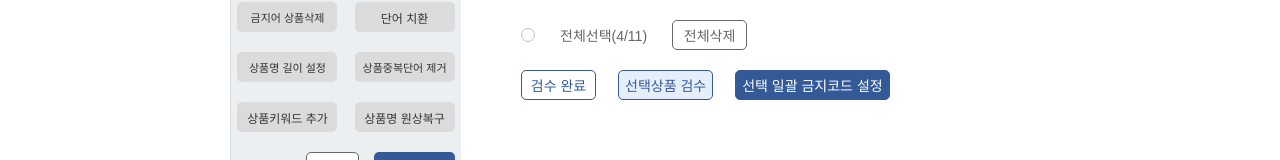
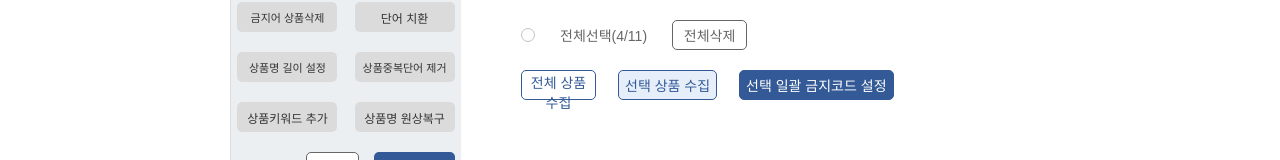
Before and after one commit to eejoy1212/selian-front, a React (Create React App) app: page /gift-check in a window 1280 px wide. Shown: the part 787-947 px from the top of the page. Built offline with nearby package versions, Linux system fonts and the light colour scheme; a web font is replaced by a local one.

Commit message:
fix : 상품수집 button cursor pointer

```diff
--- a/src/content/GiftCheck.tsx
+++ b/src/content/GiftCheck.tsx
@@ -223,8 +223,8 @@ export function GiftCheck(props: IGiftCheckProps) {
         <DeleteBtn>전체삭제</DeleteBtn>
       </AllRow>
       <CheckBtns>
-        <AllChkBtn>검수 완료</AllChkBtn>
-        <SelectChkBtn>선택상품 검수</SelectChkBtn>
+        <AllChkBtn>전체 상품 수집</AllChkBtn>
+        <SelectChkBtn>선택 상품 수집</SelectChkBtn>
         <BanCodeBtn>선택 일괄 금지코드 설정</BanCodeBtn>
         <Flex />
         <UploadBtn onClick={onOpenUpload}>엑셀파일 업로드</UploadBtn>
@@ -315,6 +315,7 @@ const DownloadBtn = styled.button`
   color: white;
   border: 1px solid #1f7145;
   background-color: #1f7145;
+  cursor: pointer;
 `;
 const UploadBtn = styled.button`
   height: 30px;
@@ -323,6 +324,7 @@ const UploadBtn = styled.button`
   color: #1f7145;
   border: 1px solid #1f7145;
   background-color: white;
+  cursor: pointer;
 `;
 const Flex = styled.div`
   flex: 1;
@@ -335,6 +337,7 @@ const BanCodeBtn = styled.button`
   color: white;
   border: 1px solid #335a97;
   background-color: #335a97;
+  cursor: pointer;
 `;
 const SelectChkBtn = styled.button`
   // width: 82px;
@@ -344,6 +347,7 @@ const SelectChkBtn = styled.button`
   color: #335a97;
   border: 1px solid #335a97;
   background-color: #e6eefa;
+  cursor: pointer;
 `;
 const AllChkBtn = styled.button`
   width: 75px;
@@ -353,6 +357,7 @@ const AllChkBtn = styled.button`
   color: #335a97;
   border: 1px solid #335a97;
   background-color: white;
+  cursor: pointer;
 `;
 const CheckBtns = styled.div`
   width: calc(100% - 60px - 60px);
```
